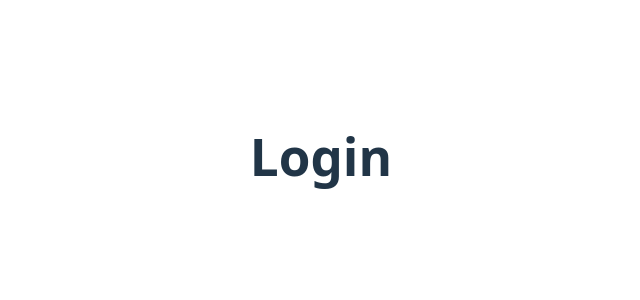
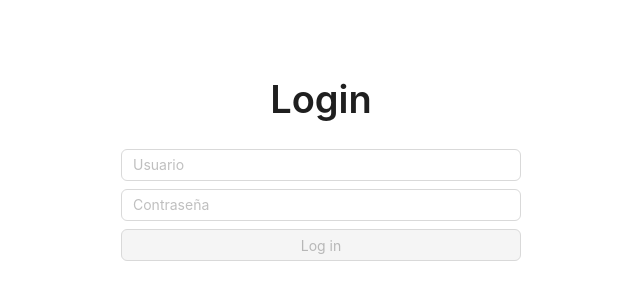
Before and after one commit to nvent97-thebridge/azafran-client, a React (Vite) app: page /login in a window 1280 px wide. Shown: the part 244-544 px from the top of the page, without its empty margins (319-959 px from the left). Built offline with nearby package versions, Linux system fonts and the light colour scheme.

Commit message:
super commit

```diff
--- a/src/pages/Login/Login.page.jsx
+++ b/src/pages/Login/Login.page.jsx
@@ -1,5 +1,38 @@
+import { useState } from "react";
+import { Button, Flex, Input, Typography } from "antd";
+const { Title } = Typography;
+
 const Login = () => {
-  return <h1>Login</h1>;
+  const [user, setUser] = useState("");
+  const [password, setPassword] = useState("");
+
+  const handleLoginButtonClick = () => {
+    console.log(user, password)
+  }
+
+  return (
+    <Flex gap={"8px"} vertical style={{ width: "400px" }}>
+      <Title>Login</Title>
+      <Input
+        value={user}
+        onChange={(event) => setUser(event.target.value)}
+        placeholder="Usuario"
+      />
+      <Input
+        placeholder="Contraseña"
+        type="password"
+        value={password}
+        onChange={(event) => setPassword(event.target.value)}
+      />
+      <Button
+        type="primary"
+        disabled={!user.trim() || !password.trim()}
+        onClick={handleLoginButtonClick}
+      >
+        Log in
+      </Button>
+    </Flex>
+  );
 };
 
 export { Login };
--- a/src/pages/Register/Register.page.jsx
+++ b/src/pages/Register/Register.page.jsx
@@ -14,7 +14,6 @@ const Register = () => {
     user && password && repeatPassword && password == repeatPassword;
 
   const handleRegisterButtonClick = () => {
-    console.log(user, password, repeatPassword);
     fetch("http://localhost:8080/register/", {
       headers: {
         "Content-type": "application/json",
```
